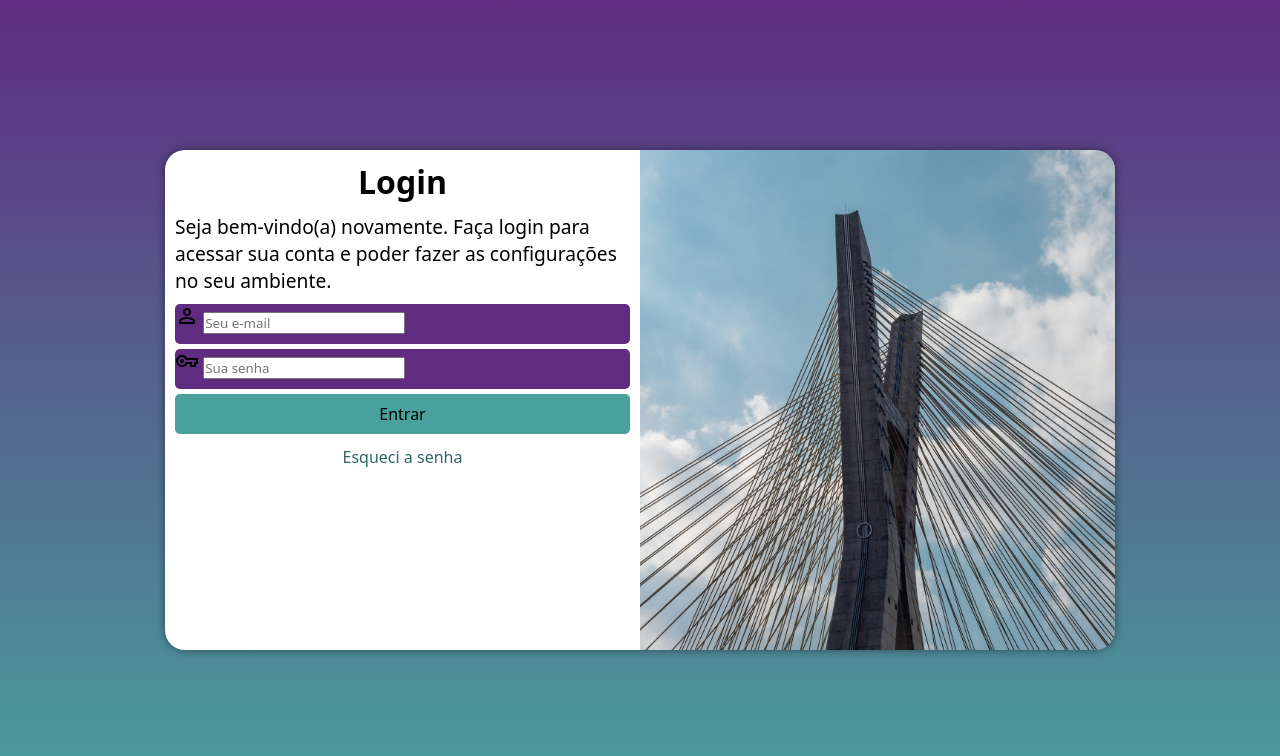
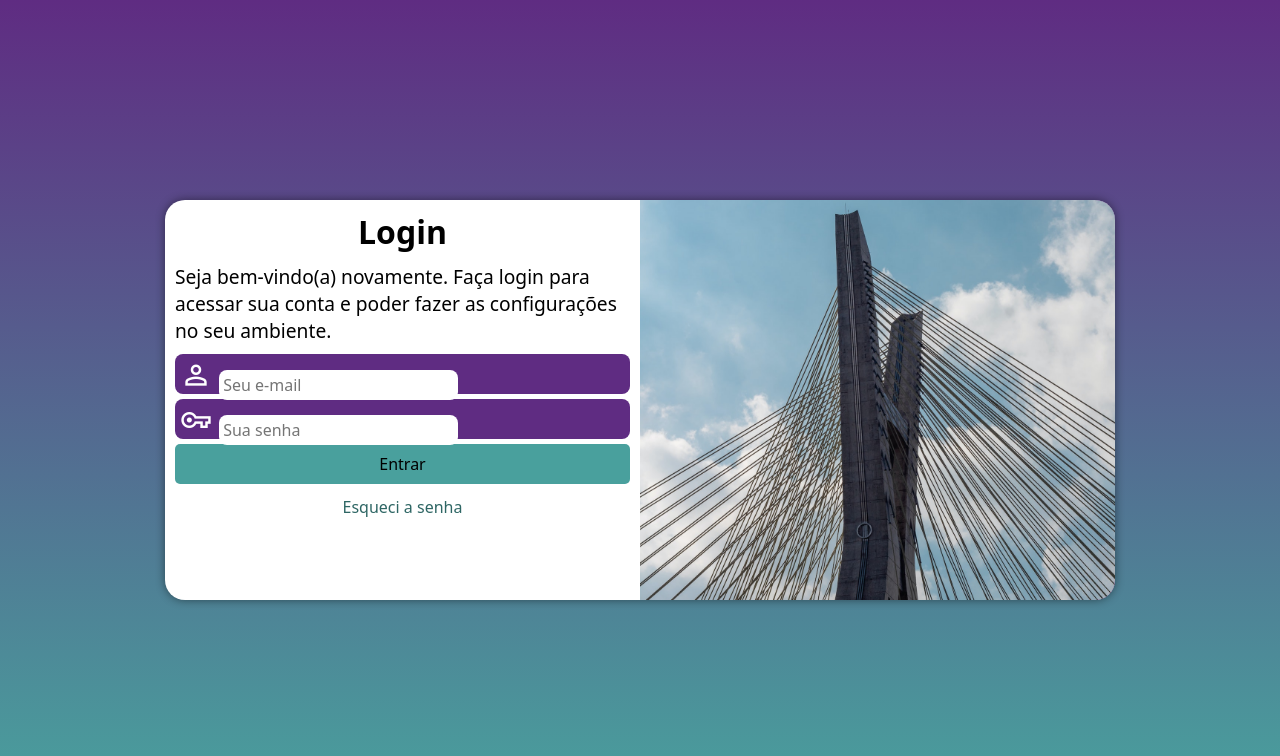
Before and after one commit to Arleisousa/projeto-login, a plain HTML site: page index.html in a window 1280 px wide. Drawn offline with nearby package versions, Linux system fonts and the light colour scheme.

Commit message:
projeto tela de login

```diff
--- a/estilos/mediaquery.css
+++ b/estilos/mediaquery.css
@@ -8,6 +8,7 @@
 
     section#login {
         width: 80vw;
+        height: 300px;
     }
 
     section#login>div#imagem {
@@ -30,6 +31,7 @@
 
     section#login {
         width: 950px;
+        height: 400px;
     }
 
     section#login>div#imagem {
--- a/estilos/style.css
+++ b/estilos/style.css
@@ -77,12 +77,30 @@ div#formulario > p {
 form > div.campo {
     background-color: #5f2c82;
     height: 40px;
-    border-radius: 5px;
+    border-radius: 8px;
     margin: 5px 0px;
 }
 
 form label {
     display: none;
+}
+
+div.campo > span {
+    color: white;
+    font-size: 2em;
+    width: 40px;
+    padding: 5px;
+}
+
+div.campo > input {
+
+    font-size: 1em;
+
+
+
+    border: 0px;
+    border-radius: 8px;
+    padding: 4px;
 }
 
 form > input[type=submit] {
```
